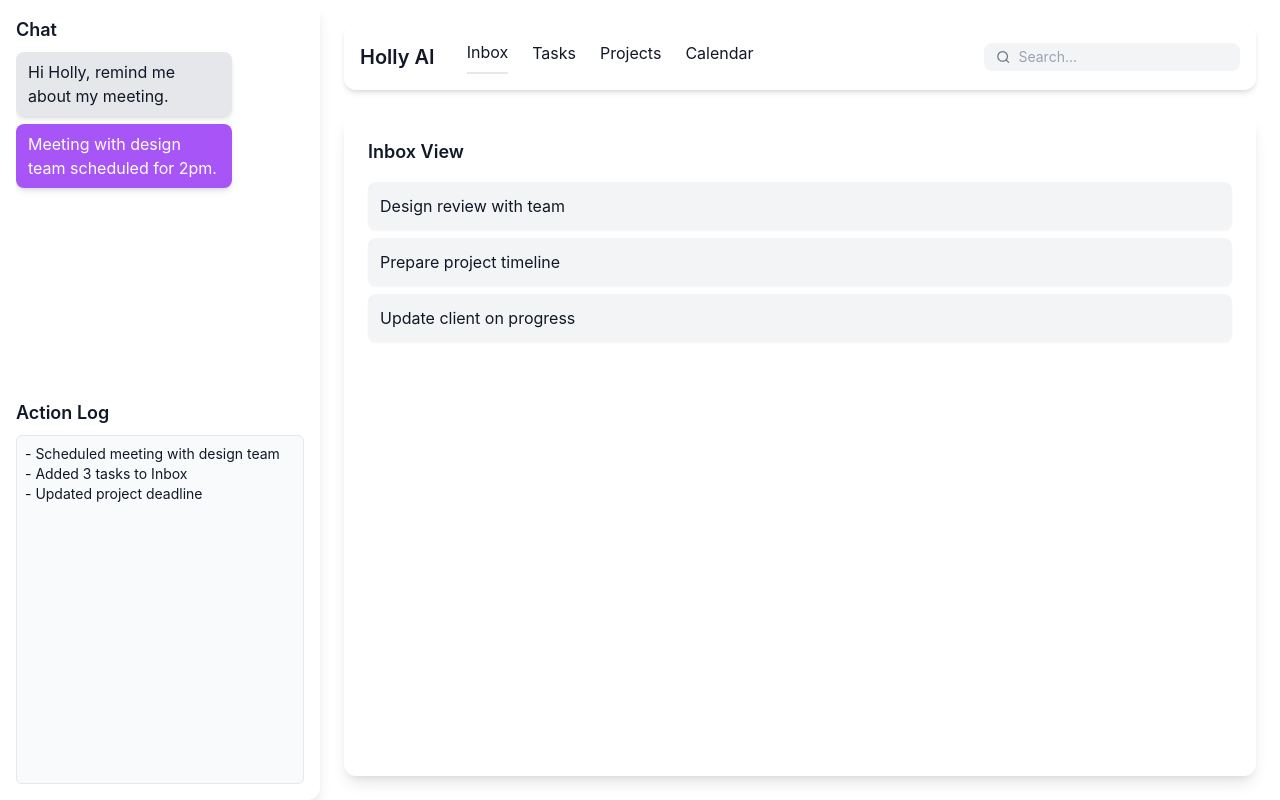
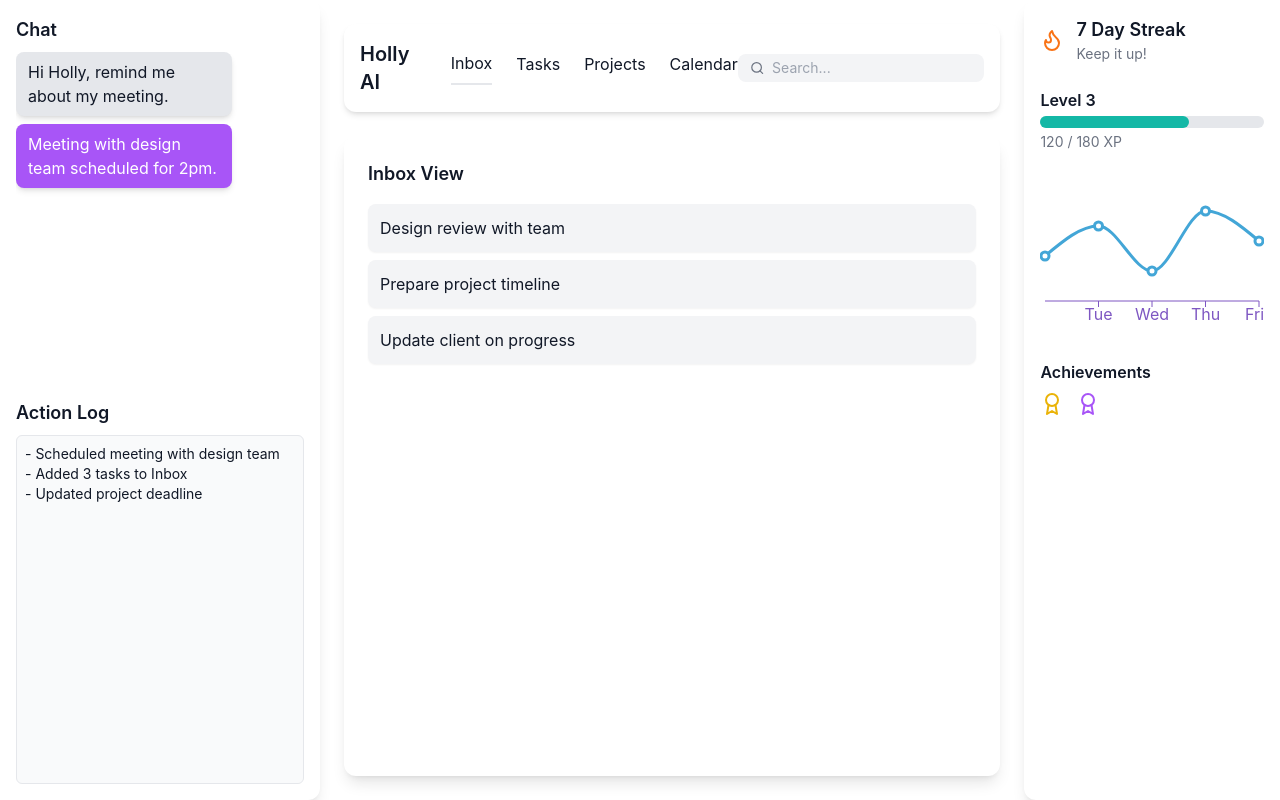
Before and after one commit to holly-ai-2025/holly-v6, a React (Vite) app in the folder apps/frontend/: page / in a window 1280 px wide. Built offline with nearby package versions, Linux system fonts and the light colour scheme.

Commit message:
feat(ui): add right-hand stats panel with streaks, XP progress, weekly graph, and achievements

```diff
--- a/apps/frontend/src/App.tsx
+++ b/apps/frontend/src/App.tsx
@@ -1,6 +1,7 @@
 import { useState } from "react";
 import { motion } from "framer-motion";
 import { Search, Mic } from "lucide-react";
+import RightPanel from "./RightPanel";
 
 const App = () => {
   const [sidebarOpen, setSidebarOpen] = useState(false);
@@ -117,6 +118,9 @@ const App = () => {
           </ul>
         </div>
       </div>
+
+      {/* Right Panel */}
+      <RightPanel />
     </div>
   );
 };
--- /dev/null
+++ b/apps/frontend/src/RightPanel.tsx
@@ -0,0 +1,57 @@
+import { LineChart, Line, XAxis, YAxis, Tooltip, ResponsiveContainer } from "recharts";
+import { Flame, Award } from "lucide-react";
+
+const data = [
+  { day: "Mon", tasks: 3 },
+  { day: "Tue", tasks: 5 },
+  { day: "Wed", tasks: 2 },
+  { day: "Thu", tasks: 6 },
+  { day: "Fri", tasks: 4 },
+];
+
+const RightPanel = () => {
+  return (
+    <div className="w-80 bg-white shadow-lg rounded-l-xl p-4 flex flex-col space-y-6">
+      {/* Streak */}
+      <div className="flex items-center space-x-3">
+        <Flame className="text-orange-500 w-6 h-6" />
+        <div>
+          <p className="font-semibold text-lg">7 Day Streak</p>
+          <p className="text-sm text-gray-500">Keep it up!</p>
+        </div>
+      </div>
+
+      {/* XP Progress */}
+      <div>
+        <p className="font-semibold mb-1">Level 3</p>
+        <div className="w-full bg-gray-200 rounded-full h-3">
+          <div className="bg-teal-500 h-3 rounded-full w-2/3"></div>
+        </div>
+        <p className="text-sm text-gray-500 mt-1">120 / 180 XP</p>
+      </div>
+
+      {/* Weekly Tasks Graph */}
+      <div className="h-40">
+        <ResponsiveContainer width="100%" height="100%">
+          <LineChart data={data}>
+            <XAxis dataKey="day" stroke="#7E57C2" />
+            <YAxis hide />
+            <Tooltip />
+            <Line type="monotone" dataKey="tasks" stroke="#43A6D7" strokeWidth={3} dot={{ r: 4 }} />
+          </LineChart>
+        </ResponsiveContainer>
+      </div>
+
+      {/* Achievements */}
+      <div>
+        <p className="font-semibold mb-2">Achievements</p>
+        <div className="flex space-x-3">
+          <Award className="text-yellow-500 w-6 h-6" />
+          <Award className="text-purple-500 w-6 h-6" />
+        </div>
+      </div>
+    </div>
+  );
+};
+
+export default RightPanel;
```
